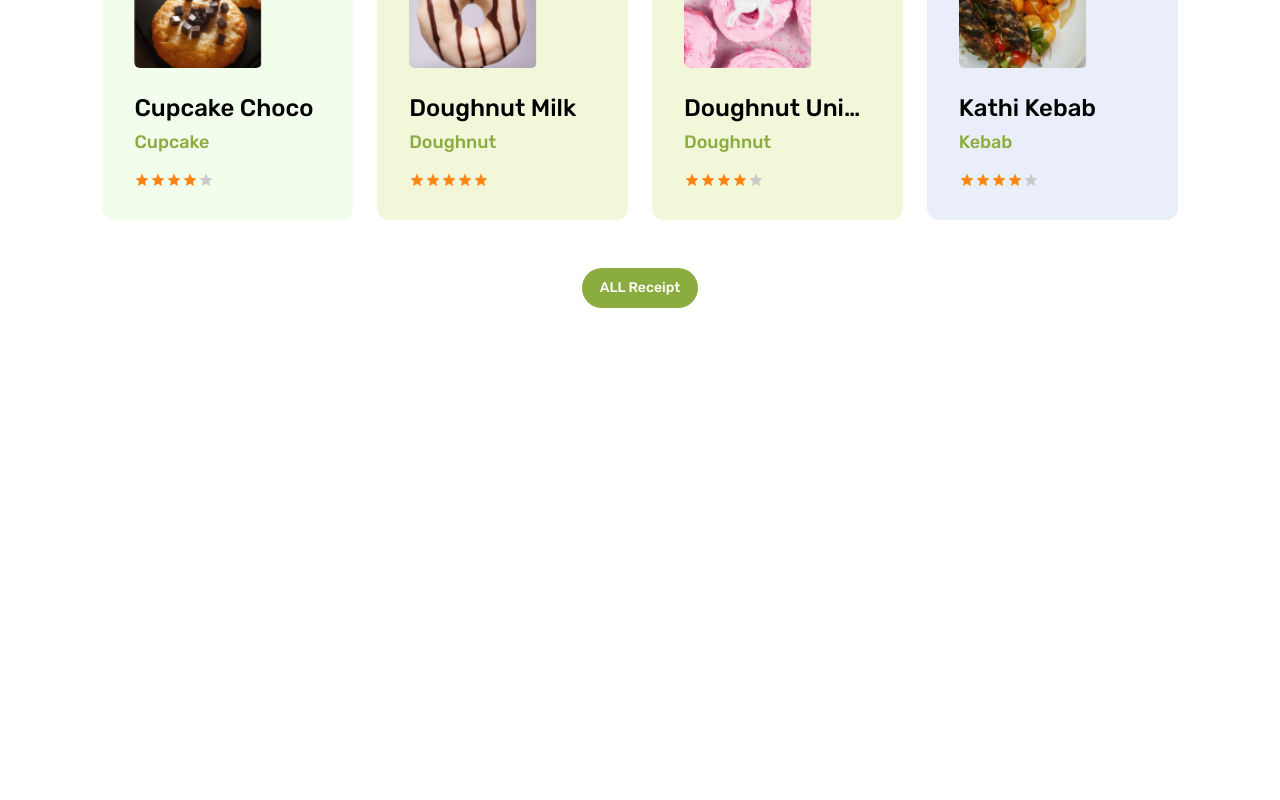
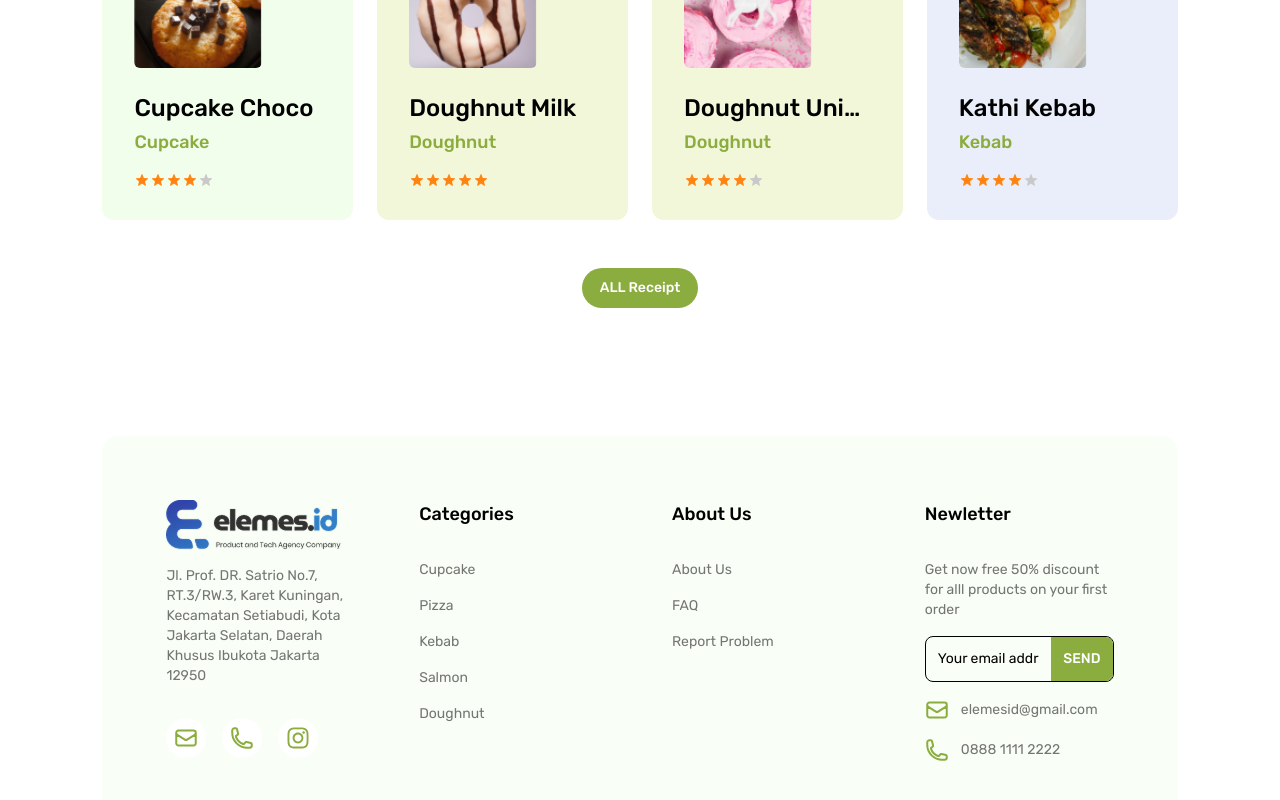
Before and after one commit to TessyJr/elemens-interview, a Next.js app: page / in a window 1280 px wide. Shown: the part 1864-2664 px from the top of the page. Before the commit the page ends 2236 px from the top, so only its background shows below. Built offline with nearby package versions, Linux system fonts and the light colour scheme.

Commit message:
feat: add footer

```diff
--- /dev/null
+++ b/src/app/components/Footer.tsx
@@ -0,0 +1,253 @@
+"use client";
+
+import Image from "next/image";
+import Link from "next/link";
+import { useState } from "react";
+
+export default function Footer() {
+  const [newsletterErrorMessage, setNewsletterErrorMessage] = useState("");
+  const [newsletterSuccessMessage, setNewsletterSuccessMessage] = useState("");
+
+  function handleSubmitNewsletterForm(formData: FormData) {
+    setNewsletterErrorMessage("");
+    setNewsletterSuccessMessage("");
+
+    const email = formData.get("email") as string;
+
+    // Validate email
+    if (!email || !/^[^\s@]+@[^\s@]+\.[^\s@]+$/.test(email)) {
+      setNewsletterErrorMessage("Please enter a valid email address.");
+      return;
+    }
+
+    // Clear error and handle form submission
+    setNewsletterErrorMessage("");
+    setNewsletterSuccessMessage("Thank you for subscribing!");
+  }
+
+  return (
+    <footer className="px-[8%] py-16">
+      <div className="bg-moss-50 grid grid-cols-1 md:grid-cols-2 lg:grid-cols-4 p-16 rounded-2xl gap-16">
+        <div className="flex flex-col gap-8">
+          <div className="flex flex-col gap-4">
+            <Link
+              href={"/"}
+              className="lg:w-[207px] lg:h-[50px] relative flex-none w-[150px] h-[36]"
+            >
+              <Image
+                src={"/images/logos/elemens/elemens-logo.png"}
+                alt="Elemens Group logo"
+                fill
+                className="object-fill w-full h-full"
+              />
+            </Link>
+
+            <p className="text-sm text-light-gray">
+              Jl. Prof. DR. Satrio No.7, RT.3/RW.3, Karet Kuningan, Kecamatan
+              Setiabudi, Kota Jakarta Selatan, Daerah Khusus Ibukota Jakarta
+              12950
+            </p>
+          </div>
+
+          <div className="flex gap-4 items-start">
+            <Link
+              href={"/"}
+              className="bg-white text-moss-500 hover:bg-moss-500 hover:text-white transition-all rounded-full p-2"
+            >
+              <svg
+                xmlns="http://www.w3.org/2000/svg"
+                fill="none"
+                viewBox="0 0 24 24"
+                strokeWidth={2}
+                stroke="currentColor"
+                className="size-6"
+              >
+                <path
+                  strokeLinecap="round"
+                  strokeLinejoin="round"
+                  d="M21.75 6.75v10.5a2.25 2.25 0 0 1-2.25 2.25h-15a2.25 2.25 0 0 1-2.25-2.25V6.75m19.5 0A2.25 2.25 0 0 0 19.5 4.5h-15a2.25 2.25 0 0 0-2.25 2.25m19.5 0v.243a2.25 2.25 0 0 1-1.07 1.916l-7.5 4.615a2.25 2.25 0 0 1-2.36 0L3.32 8.91a2.25 2.25 0 0 1-1.07-1.916V6.75"
+                />
+              </svg>
+            </Link>
+
+            <Link
+              href={"/"}
+              className="bg-white text-moss-500 hover:bg-moss-500 hover:text-white transition-all rounded-full p-2"
+            >
+              <svg
+                xmlns="http://www.w3.org/2000/svg"
+                fill="none"
+                viewBox="0 0 24 24"
+                strokeWidth={2}
+                stroke="currentColor"
+                className="size-6"
+              >
+                <path
+                  strokeLinecap="round"
+                  strokeLinejoin="round"
+                  d="M2.25 6.75c0 8.284 6.716 15 15 15h2.25a2.25 2.25 0 0 0 2.25-2.25v-1.372c0-.516-.351-.966-.852-1.091l-4.423-1.106c-.44-.11-.902.055-1.173.417l-.97 1.293c-.282.376-.769.542-1.21.38a12.035 12.035 0 0 1-7.143-7.143c-.162-.441.004-.928.38-1.21l1.293-.97c.363-.271.527-.734.417-1.173L6.963 3.102a1.125 1.125 0 0 0-1.091-.852H4.5A2.25 2.25 0 0 0 2.25 4.5v2.25Z"
+                />
+              </svg>
+            </Link>
+
+            <Link
+              href={"/"}
+              className="bg-white text-moss-500 hover:bg-moss-500 hover:text-white transition-all rounded-full p-2"
+            >
+              <svg
+                xmlns="http://www.w3.org/2000/svg"
+                fill="currentColor"
+                viewBox="0 0 448 512"
+                className="size-6"
+              >
+                <path d="M224.1 141c-63.6 0-114.9 51.3-114.9 114.9s51.3 114.9 114.9 114.9S339 319.5 339 255.9 287.7 141 224.1 141zm0 189.6c-41.1 0-74.7-33.5-74.7-74.7s33.5-74.7 74.7-74.7 74.7 33.5 74.7 74.7-33.6 74.7-74.7 74.7zm146.4-194.3c0 14.9-12 26.8-26.8 26.8-14.9 0-26.8-12-26.8-26.8s12-26.8 26.8-26.8 26.8 12 26.8 26.8zm76.1 27.2c-1.7-35.9-9.9-67.7-36.2-93.9-26.2-26.2-58-34.4-93.9-36.2-37-2.1-147.9-2.1-184.9 0-35.8 1.7-67.6 9.9-93.9 36.1s-34.4 58-36.2 93.9c-2.1 37-2.1 147.9 0 184.9 1.7 35.9 9.9 67.7 36.2 93.9s58 34.4 93.9 36.2c37 2.1 147.9 2.1 184.9 0 35.9-1.7 67.7-9.9 93.9-36.2 26.2-26.2 34.4-58 36.2-93.9 2.1-37 2.1-147.8 0-184.8zM398.8 388c-7.8 19.6-22.9 34.7-42.6 42.6-29.5 11.7-99.5 9-132.1 9s-102.7 2.6-132.1-9c-19.6-7.8-34.7-22.9-42.6-42.6-11.7-29.5-9-99.5-9-132.1s-2.6-102.7 9-132.1c7.8-19.6 22.9-34.7 42.6-42.6 29.5-11.7 99.5-9 132.1-9s102.7-2.6 132.1 9c19.6 7.8 34.7 22.9 42.6 42.6 11.7 29.5 9 99.5 9 132.1s2.7 102.7-9 132.1z" />
+              </svg>
+            </Link>
+          </div>
+        </div>
+
+        <div className="flex flex-col gap-8">
+          <h5 className="font-medium text-lg">Categories</h5>
+
+          <ul className="flex flex-col gap-4 text-sm text-light-gray transition">
+            <li>
+              <Link href={"/"} className="hover:text-moss-500 transition">
+                Cupcake
+              </Link>
+            </li>
+
+            <li>
+              <Link href={"/"} className="hover:text-moss-500 transition">
+                Pizza
+              </Link>
+            </li>
+
+            <li>
+              <Link href={"/"} className="hover:text-moss-500 transition">
+                Kebab
+              </Link>
+            </li>
+
+            <li>
+              <Link href={"/"} className="hover:text-moss-500 transition">
+                Salmon
+              </Link>
+            </li>
+
+            <li>
+              <Link href={"/"} className="hover:text-moss-500 transition">
+                Doughnut
+              </Link>
+            </li>
+          </ul>
+        </div>
+
+        <div className="flex flex-col gap-8">
+          <h5 className="font-medium text-lg">About Us</h5>
+
+          <ul className="flex flex-col gap-4 text-sm text-light-gray transition">
+            <li>
+              <Link href={"/"} className="hover:text-moss-500 transition">
+                About Us
+              </Link>
+            </li>
+
+            <li>
+              <Link href={"/"} className="hover:text-moss-500 transition">
+                FAQ
+              </Link>
+            </li>
+
+            <li>
+              <Link href={"/"} className="hover:text-moss-500 transition">
+                Report Problem
+              </Link>
+            </li>
+          </ul>
+        </div>
+
+        <div className="flex flex-col gap-8">
+          <h5 className="font-medium text-lg">Newletter</h5>
+
+          <div className="flex flex-col gap-4 text-sm text-light-gray transition">
+            <p>
+              Get now free 50% discount for alll products on your first order
+            </p>
+
+            <form
+              action={handleSubmitNewsletterForm}
+              className="flex flex-col gap-2"
+              noValidate
+            >
+              <div className="flex border border-black rounded-lg overflow-hidden">
+                <input
+                  type="email"
+                  name="email"
+                  id="email"
+                  placeholder="Your email address"
+                  className="p-3 outline-none text-sm placeholder:text-black w-full text-black"
+                  required
+                />
+
+                <button
+                  type="submit"
+                  className="bg-moss-500 p-3 text-white font-medium text-sm flex-none cursor-pointer"
+                >
+                  SEND
+                </button>
+              </div>
+
+              {newsletterErrorMessage && (
+                <p className="text-sm text-red-400">{newsletterErrorMessage}</p>
+              )}
+
+              {newsletterSuccessMessage && (
+                <p className="text-sm text-moss-500">
+                  {newsletterSuccessMessage}
+                </p>
+              )}
+            </form>
+
+            <div className="flex items-center gap-3">
+              <svg
+                xmlns="http://www.w3.org/2000/svg"
+                fill="none"
+                viewBox="0 0 24 24"
+                strokeWidth={2}
+                stroke="currentColor"
+                className="size-6 text-moss-500"
+              >
+                <path
+                  strokeLinecap="round"
+                  strokeLinejoin="round"
+                  d="M21.75 6.75v10.5a2.25 2.25 0 0 1-2.25 2.25h-15a2.25 2.25 0 0 1-2.25-2.25V6.75m19.5 0A2.25 2.25 0 0 0 19.5 4.5h-15a2.25 2.25 0 0 0-2.25 2.25m19.5 0v.243a2.25 2.25 0 0 1-1.07 1.916l-7.5 4.615a2.25 2.25 0 0 1-2.36 0L3.32 8.91a2.25 2.25 0 0 1-1.07-1.916V6.75"
+                />
+              </svg>
+
+              <p>elemesid@gmail.com</p>
+            </div>
+
+            <div className="flex items-center gap-3">
+              <svg
+                xmlns="http://www.w3.org/2000/svg"
+                fill="none"
+                viewBox="0 0 24 24"
+                strokeWidth={2}
+                stroke="currentColor"
+                className="size-6 text-moss-500"
+              >
+                <path
+                  strokeLinecap="round"
+                  strokeLinejoin="round"
+                  d="M2.25 6.75c0 8.284 6.716 15 15 15h2.25a2.25 2.25 0 0 0 2.25-2.25v-1.372c0-.516-.351-.966-.852-1.091l-4.423-1.106c-.44-.11-.902.055-1.173.417l-.97 1.293c-.282.376-.769.542-1.21.38a12.035 12.035 0 0 1-7.143-7.143c-.162-.441.004-.928.38-1.21l1.293-.97c.363-.271.527-.734.417-1.173L6.963 3.102a1.125 1.125 0 0 0-1.091-.852H4.5A2.25 2.25 0 0 0 2.25 4.5v2.25Z"
+                />
+              </svg>
+
+              <p> 0888 1111 2222 </p>
+            </div>
+          </div>
+        </div>
+      </div>
+    </footer>
+  );
+}
--- a/src/app/layout.tsx
+++ b/src/app/layout.tsx
@@ -3,6 +3,7 @@ import { Geist, Geist_Mono } from "next/font/google";
 import "./globals.css";
 import Navbar from "./components/Navbar";
 import TabBar from "./components/TabBar";
+import Footer from "./components/Footer";
 
 const geistSans = Geist({
   variable: "--font-geist-sans",
@@ -32,6 +33,8 @@ export default function RootLayout({
         <Navbar />
         <TabBar />
         {children}
+
+        <Footer />
       </body>
     </html>
   );
```
